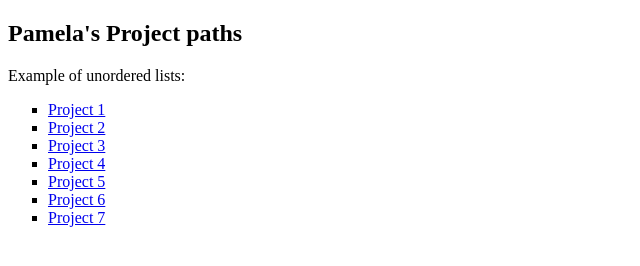
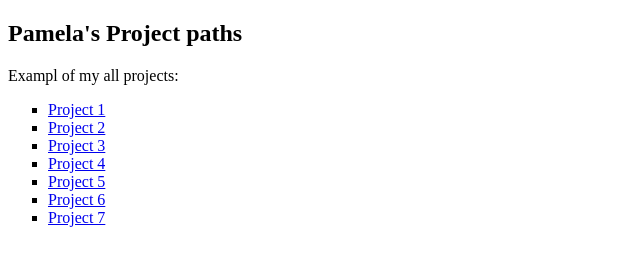
Before and after one commit to pamelar123/portfolio, a plain HTML site: page index.html in a window 1280 px wide. Shown: the full height of the page, 0-640 px from the left. Drawn offline with Linux system fonts and the light colour scheme.

Commit message:
Update index.html

```diff
--- a/index.html
+++ b/index.html
@@ -14,7 +14,7 @@
 
 <h2>Pamela's Project paths</h2>
 
-<p>Example of unordered lists:</p>
+<p>Exampl of my all projects:</p>
 
 
 <ul class="b">
```
